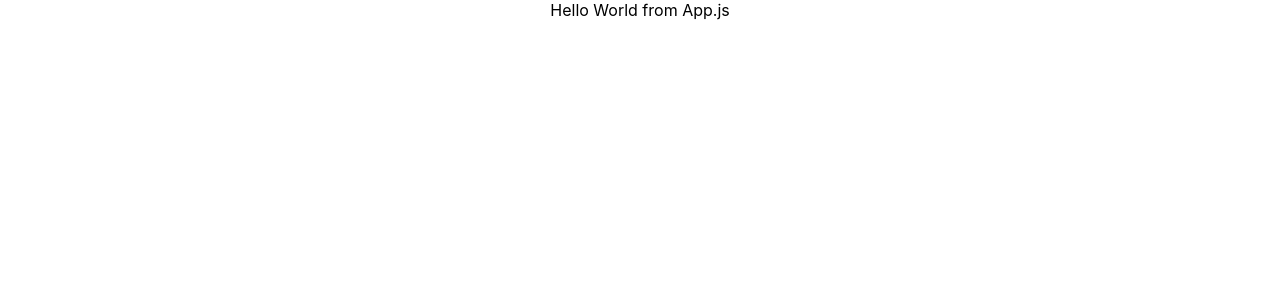
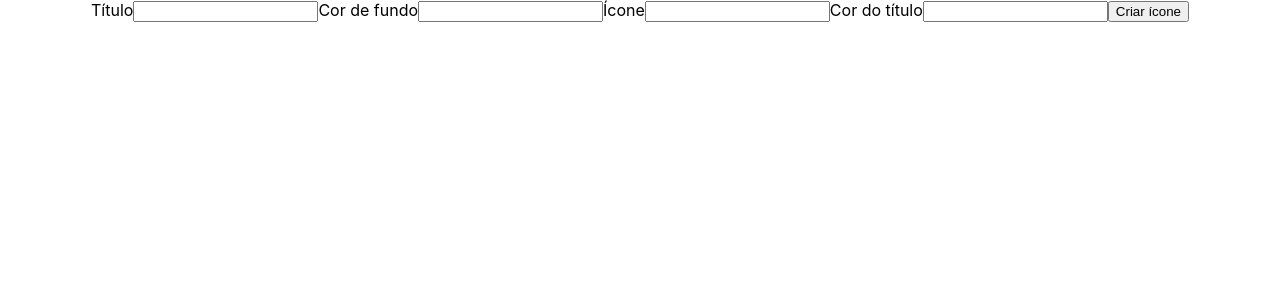
Before and after one commit to vinigofr/portfolio-icon, a React (Create React App) app: page / in a window 1280 px wide. Shown: the top 300 px of the page. Built offline with nearby package versions, Linux system fonts and the light colour scheme.

Commit message:
Faz com que os valores dos inputs sejam guardados no estado

```diff
--- a/src/App.js
+++ b/src/App.js
@@ -1,8 +1,11 @@
 import React from 'react';
 import './App.css';
+import Main from './Components/Main';
 
 const App = function () {
-  return <div className="App">Hello World from App.js</div>;
+  return <div className="App">
+    <Main />
+  </div>;
 };
 
 export default App;
--- a/src/Components/inputs/FormInput.jsx
+++ b/src/Components/inputs/FormInput.jsx
@@ -1,29 +1,34 @@
 import React from 'react';
-import { Form, Button } from 'react-bootstrap';
 
 const FormInput = function () {
+  const [params, setParams] = React.useState({
+    title: '',
+    backgColor: '',
+    icon: '',
+    titleColor: '',
+  });
+
+  const handleChange = (event) => {
+    const { name, value } = event.target;
+    setParams({ ...params, [name]: value });
+  };
+
   return (
-    <Form>
-      <Form.Group className="mb-2" controlId="formBasicText">
-        <Form.Label>Nomeie o ícone</Form.Label>
-        <Form.Control type="text" placeholder="Digite o conteúdo do ícone" />
-      </Form.Group>
-      <Form.Group className="mb-2" controlId="formBasicText">
-        <Form.Label>Digite o nome da ferramenta</Form.Label>
-        <Form.Control type="text" placeholder="Digite o nome da ferramenta ou tecnologia" />
-      </Form.Group>
-      <Form.Group className="mb-2" controlId="formBasicText">
-        <Form.Label>Cor em hexadecimal da fonte</Form.Label>
-        <Form.Control type="color" />
-      </Form.Group>
-      <Form.Group className="mb-2" controlId="formBasicText">
-        <Form.Label>Cor de fundo</Form.Label>
-        <Form.Control type="color" placeholder="Digite o nome da ferramenta ou tecnologia" />
-      </Form.Group>
-      <Button variant="primary" type="button">
-        Gerar ícone
-      </Button>
-    </Form>
+    <form onChange={ (e) => handleChange(e)}>
+      <label for="title">Título</label>
+      <input type="text" name="title" id="title" />
+
+      <label for="backgColor">Cor de fundo</label>
+      <input type="text" name="backgColor" id="backgColor" />
+
+      <label for="icon">Ícone</label>
+      <input type="text" name="icon" id="icon" />
+
+      <label for="titleColor">Cor do título</label>
+      <input type="text" name="titleColor" id="titleColor" />
+
+      <button type="button">Criar ícone</button>
+    </form>
   );
 };
 
```
